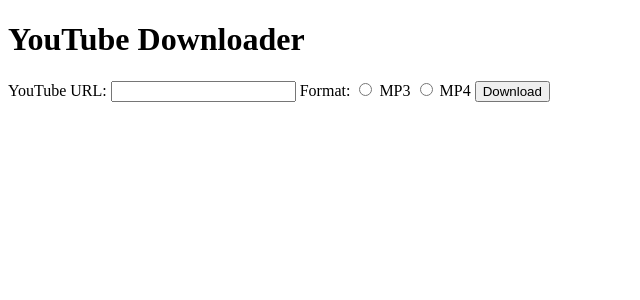
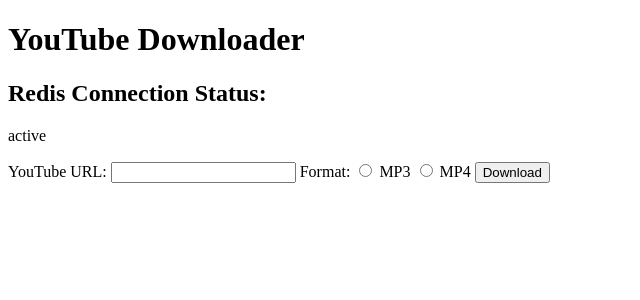
Before and after one commit to jooyoungnam/youtuding, a Flask app: template templates/index.html in a window 1280 px wide. Shown: the top 300 px of the page, without its empty margins (0-640 px from the left). Run offline with Flask 2, Linux system fonts and the light colour scheme; the template is opened without the code that fills it: most values are stand-ins (such as "Sample title", 1, 10 or a date in 2020).

Commit message:
Update index.html

```diff
--- a/templates/index.html
+++ b/templates/index.html
@@ -7,6 +7,13 @@
 <body>
     <div class="container">
         <h1>YouTube Downloader</h1>
+
+        <!-- Display Redis connection status -->
+        <div>
+            <h2>Redis Connection Status:</h2>
+            <p>{{ redis_status }}</p>
+        </div>
+
         <form method="post" action="/download">
             <label for="url">YouTube URL:</label>
             <input type="text" id="url" name="url" required>
```
